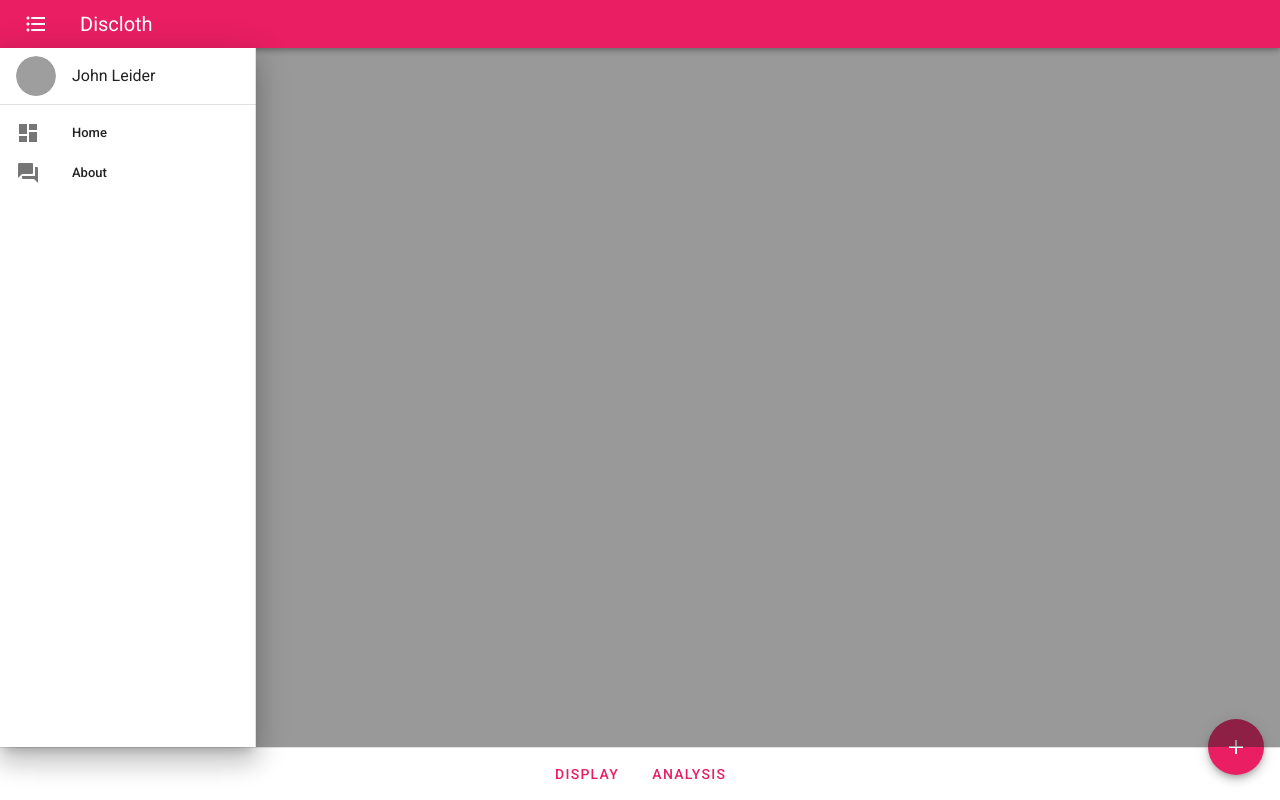
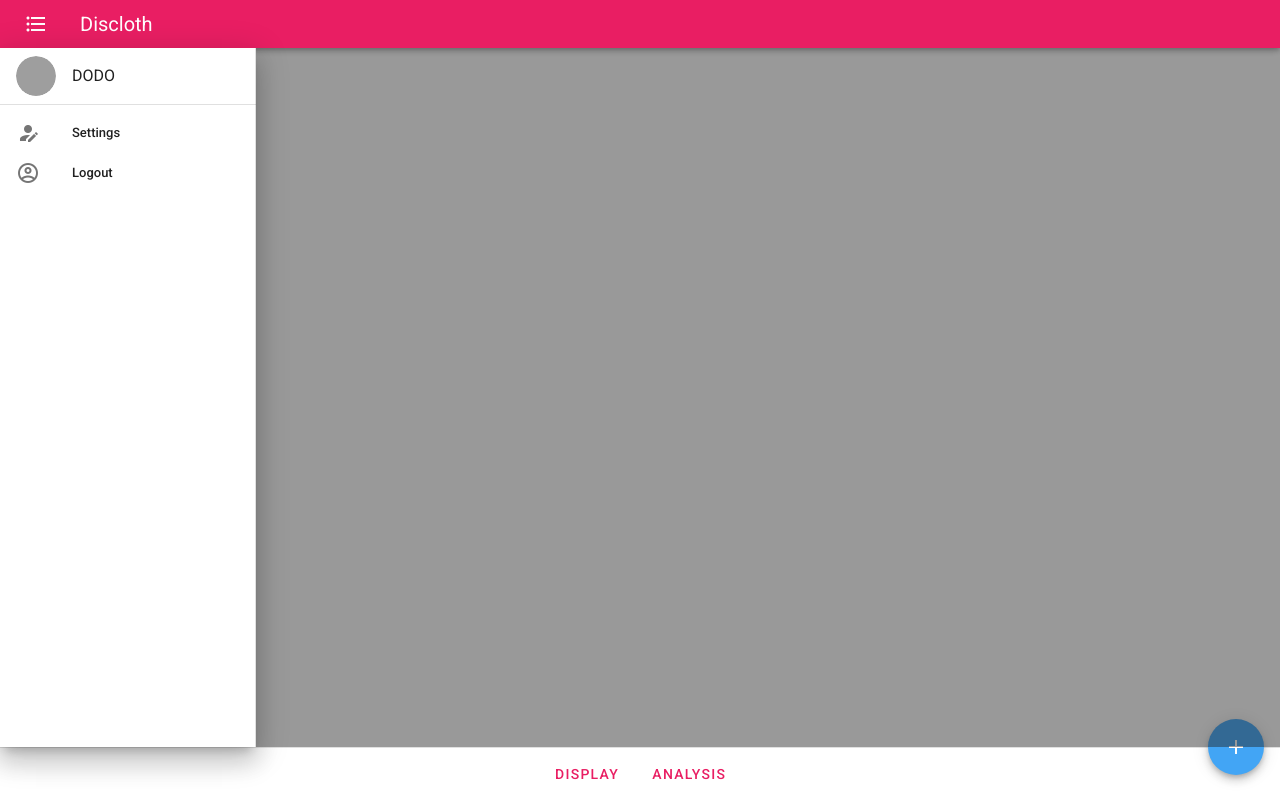
Before and after one commit to hackathon-nutfes/Discloth, a Vue app in the folder view/vue-project/: page /mypage in a window 1280 px wide. Both pictures are taken after a click on the button 36 px from the left and 24 px from the top of the page. Built offline with nearby package versions, Linux system fonts and the light colour scheme; grey boxes are pictures that could not be loaded.

Commit message:
[add]components

```diff
--- a/view/vue-project/src/components/Footer.vue
+++ b/view/vue-project/src/components/Footer.vue
@@ -34,7 +34,7 @@
 			</v-btn>
       <v-btn
        v-show="!hidden"
-       color="pink"
+       color="#42A5F5"
        dark
        absolute
        top
@@ -49,47 +49,28 @@
       max-width="600"
 			hide-overlay
     >
-      <v-card
-			outlined
-			class="mx-auto"
-			height="600"
-			>
-        <v-card-title class="headline">
-          Use Google's location service?
-        </v-card-title>
-
-        <v-card-text>
-          Let Google help apps determine location. This means sending anonymous location data to Google, even when no apps are running.
-        </v-card-text>
-
-      </v-card>
-    </v-dialog>
+    <Analysis />
+   </v-dialog>
      <v-dialog
       v-model="dialog2"
       max-width="600"
 			hide-overlay
-    >
-      <v-card
-			outlined
-			class="mx-auto"
-			height="600"
-			>
-        <v-card-title class="headline">
-          Use Google's location service?
-        </v-card-title>
+      >
+      <Display />
+     </v-dialog>
 
-        <v-card-text>
-          Let Google help apps determine location. This means sending anonymous location data to Google, even when no apps are running.
-        </v-card-text>
-
-      </v-card>
-    </v-dialog>
     </v-row>
 		</v-card>
   </v-footer>
 </template>
 <script>
+  import Analysis from './modal/Analysis.vue'
+  import Display from './modal/Display.vue'
   export default {
+    components: {
+      Analysis,
+      Display,
+    },
     data () {
       return {
         dialog1: false,
--- a/view/vue-project/src/components/Header.vue
+++ b/view/vue-project/src/components/Header.vue
@@ -24,11 +24,11 @@
     >
       <v-list-item>
         <v-list-item-avatar>
-          <v-img src="https://randomuser.me/api/portraits/men/78.jpg"></v-img>
+          <v-img src="../assets/party_parrot.gif"></v-img>
         </v-list-item-avatar>
 
         <v-list-item-content>
-          <v-list-item-title>John Leider</v-list-item-title>
+          <v-list-item-title>DODO</v-list-item-title>
         </v-list-item-content>
       </v-list-item>
 
@@ -58,8 +58,8 @@
       return {
         drawer: null,
         items: [
-          { title: 'Home', icon: 'mdi-view-dashboard' },
-          { title: 'About', icon: 'mdi-forum' },
+          { title: 'Settings', icon: 'mdi-account-edit' },
+          { title: 'Logout', icon: 'mdi-account-circle-outline' },
         ],
       }
     },
--- /dev/null
+++ b/view/vue-project/src/components/modal/Analysis.vue
@@ -0,0 +1,16 @@
+<template>
+<v-card
+outlined
+class="mx-auto"
+height="600"
+>
+  <v-card-title class="headline">
+    Use Google's location service?
+  </v-card-title>
+
+  <v-card-text>
+    Let Google help apps determine location. This means sending anonymous location data to Google, even when no apps are running.
+  </v-card-text>
+
+</v-card>
+</template>
--- /dev/null
+++ b/view/vue-project/src/components/modal/Display.vue
@@ -0,0 +1,16 @@
+<template>
+      <v-card
+			outlined
+			class="mx-auto"
+			height="600"
+			>
+        <v-card-title class="headline">
+          Use Google's location service?
+        </v-card-title>
+
+        <v-card-text>
+          Let Google help apps determine location. This means sending anonymous location data to Google, even when no apps are running.
+        </v-card-text>
+
+      </v-card>
+</template>
```
